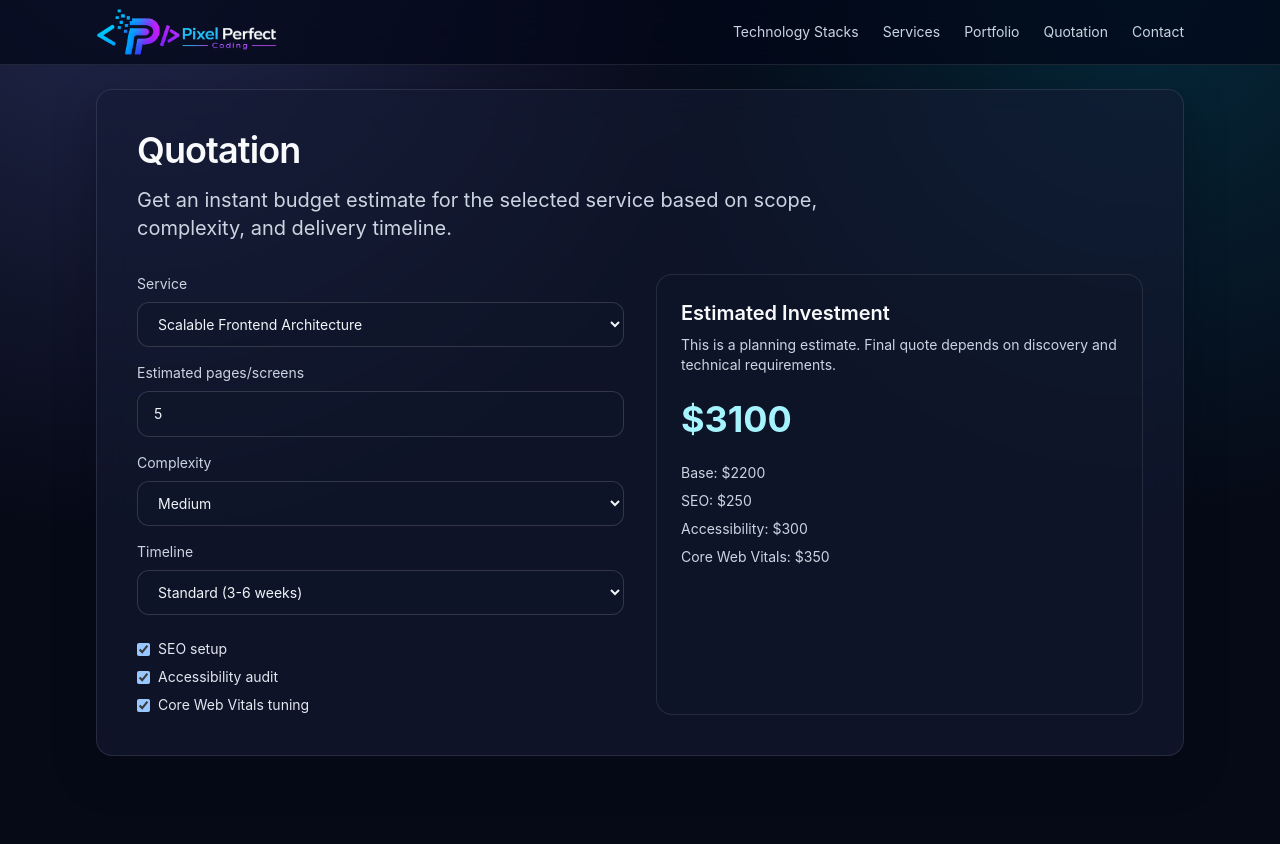
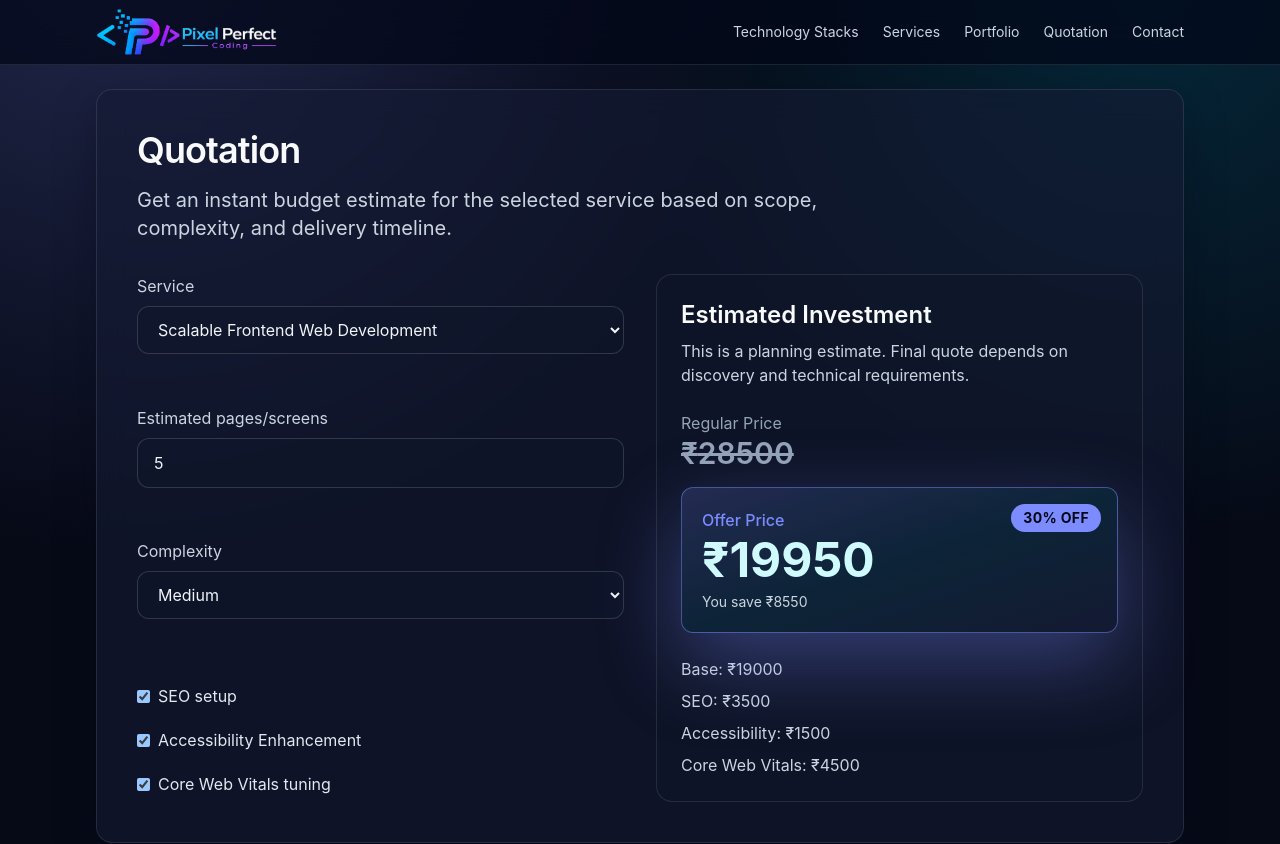
Before and after one commit to webcom2006-ux/Projects, a React (Vite) app in the folder pixelperfectcoding/: page /quotation in a window 1280 px wide. Shown: the top 844 px of the page. Built offline with nearby package versions, Linux system fonts and the light colour scheme.

Commit message:
quotation changes

```diff
--- a/pixelperfectcoding/src/components/QuotationSection.jsx
+++ b/pixelperfectcoding/src/components/QuotationSection.jsx
@@ -1,6 +1,16 @@
 import { useMemo, useState } from 'react'
 
 function QuotationSection({ services }) {
+  const enabledAddonServiceTitles = useMemo(
+    () => services.slice(0, 2).map((service) => service.title),
+    [services],
+  )
+
+  const disabledScopeServiceTitles = useMemo(
+    () => services.slice(-2).map((service) => service.title),
+    [services],
+  )
+
   const [formData, setFormData] = useState({
     service: services[0]?.title ?? '',
     pages: 5,
@@ -11,24 +21,34 @@ function QuotationSection({ services }) {
     includeCwv: true,
   })
 
+  const addonsDisabled = !enabledAddonServiceTitles.includes(formData.service)
+  const scopeFieldsDisabled = disabledScopeServiceTitles.includes(formData.service)
+
   const quote = useMemo(() => {
     const selected = services.find((item) => item.title === formData.service)
     const basePrice = selected?.basePrice ?? 0
 
-    const complexityMultiplier =
-      formData.complexity === 'high' ? 1.35 : formData.complexity === 'low' ? 0.9 : 1
+    const complexityMultiplier = scopeFieldsDisabled
+      ? 1
+      : formData.complexity === 'high'
+        ? 1.35
+        : formData.complexity === 'low'
+          ? 0.9
+          : 1
     const timelineMultiplier = formData.timeline === 'express' ? 1.25 : 1
-    const pageFactor = Math.max(1, Number(formData.pages) / 5)
+    const pageFactor = scopeFieldsDisabled ? 1 : Math.max(1, Number(formData.pages) / 5)
 
-    const seoAddon = formData.includeSeo ? 250 : 0
-    const accessibilityAddon = formData.includeAccessibility ? 300 : 0
-    const cwvAddon = formData.includeCwv ? 350 : 0
+    const seoAddon = !addonsDisabled && formData.includeSeo ? 3500 : 0
+    const accessibilityAddon = !addonsDisabled && formData.includeAccessibility ? 1500 : 0
+    const cwvAddon = !addonsDisabled && formData.includeCwv ? 4500 : 0
 
     const subtotal = basePrice * complexityMultiplier * timelineMultiplier * pageFactor
-    const total = Math.round(subtotal + seoAddon + accessibilityAddon + cwvAddon)
+    const regularPrice = Math.round(subtotal + seoAddon + accessibilityAddon + cwvAddon)
+    const offerPrice = Math.round(regularPrice * 0.7)
 
     return {
-      total,
+      regularPrice,
+      offerPrice,
       breakdown: {
         base: basePrice,
         seo: seoAddon,
@@ -36,14 +56,29 @@ function QuotationSection({ services }) {
         cwv: cwvAddon,
       },
     }
-  }, [formData, services])
+  }, [addonsDisabled, formData, scopeFieldsDisabled, services])
 
   function handleChange(event) {
     const { name, value, type, checked } = event.target
-    setFormData((prev) => ({
-      ...prev,
-      [name]: type === 'checkbox' ? checked : value,
-    }))
+    setFormData((prev) => {
+      const next = {
+        ...prev,
+        [name]: type === 'checkbox' ? checked : value,
+      }
+
+      if (name === 'service' && !enabledAddonServiceTitles.includes(value)) {
+        next.includeSeo = false
+        next.includeAccessibility = false
+        next.includeCwv = false
+      }
+
+      if (name === 'service' && disabledScopeServiceTitles.includes(value)) {
+        next.pages = 5
+        next.complexity = 'medium'
+      }
+
+      return next
+    })
   }
 
   return (
@@ -57,13 +92,13 @@ function QuotationSection({ services }) {
 
         <div className="mt-8 grid gap-8 lg:grid-cols-2">
           <form className="grid gap-4" aria-label="Quotation form">
-            <label className="text-sm">
+            <label className="text-base">
               <span className="mb-2 block text-slate-300">Service</span>
               <select
                 name="service"
                 value={formData.service}
                 onChange={handleChange}
-                className="w-full rounded-xl border border-white/15 bg-slate-900/50 px-4 py-3 text-slate-100 outline-none transition focus:border-accent"
+                className="w-full rounded-xl border border-white/15 bg-slate-900/50 px-4 py-3 text-base text-slate-100 outline-none transition focus:border-accent"
               >
                 {services.map((service) => (
                   <option key={service.title} value={service.title}>
@@ -73,7 +108,7 @@ function QuotationSection({ services }) {
               </select>
             </label>
 
-            <label className="text-sm">
+            <label className={`text-base ${scopeFieldsDisabled ? 'opacity-50' : ''}`}>
               <span className="mb-2 block text-slate-300">Estimated pages/screens</span>
               <input
                 type="number"
@@ -82,17 +117,19 @@ function QuotationSection({ services }) {
                 name="pages"
                 value={formData.pages}
                 onChange={handleChange}
-                className="w-full rounded-xl border border-white/15 bg-slate-900/50 px-4 py-3 text-slate-100 outline-none transition focus:border-accent"
+                disabled={scopeFieldsDisabled}
+                className="w-full rounded-xl border border-white/15 bg-slate-900/50 px-4 py-3 text-base text-slate-100 outline-none transition focus:border-accent disabled:cursor-not-allowed"
               />
             </label>
 
-            <label className="text-sm">
+            <label className={`text-base ${scopeFieldsDisabled ? 'opacity-50' : ''}`}>
               <span className="mb-2 block text-slate-300">Complexity</span>
               <select
                 name="complexity"
                 value={formData.complexity}
                 onChange={handleChange}
-                className="w-full rounded-xl border border-white/15 bg-slate-900/50 px-4 py-3 text-slate-100 outline-none transition focus:border-accent"
+                disabled={scopeFieldsDisabled}
+                className="w-full rounded-xl border border-white/15 bg-slate-900/50 px-4 py-3 text-base text-slate-100 outline-none transition focus:border-accent disabled:cursor-not-allowed"
               >
                 <option value="low">Low</option>
                 <option value="medium">Medium</option>
@@ -100,44 +137,47 @@ function QuotationSection({ services }) {
               </select>
             </label>
 
-            <label className="text-sm">
+            {/* <label className="text-base">
               <span className="mb-2 block text-slate-300">Timeline</span>
               <select
                 name="timeline"
                 value={formData.timeline}
                 onChange={handleChange}
-                className="w-full rounded-xl border border-white/15 bg-slate-900/50 px-4 py-3 text-slate-100 outline-none transition focus:border-accent"
+                className="w-full rounded-xl border border-white/15 bg-slate-900/50 px-4 py-3 text-base text-slate-100 outline-none transition focus:border-accent"
               >
                 <option value="standard">Standard (3-6 weeks)</option>
                 <option value="express">Express (1-3 weeks)</option>
               </select>
-            </label>
+            </label> */}
 
-            <div className="grid gap-2 pt-2 text-sm text-slate-200">
-              <label className="flex items-center gap-2">
+            <div className="grid gap-2 pt-2 text-base text-slate-200">
+              <label className={`flex items-center gap-2 ${addonsDisabled ? 'opacity-50' : ''}`}>
                 <input
                   type="checkbox"
                   name="includeSeo"
                   checked={formData.includeSeo}
                   onChange={handleChange}
+                  disabled={addonsDisabled}
                 />
                 SEO setup
               </label>
-              <label className="flex items-center gap-2">
+              <label className={`flex items-center gap-2 ${addonsDisabled ? 'opacity-50' : ''}`}>
                 <input
                   type="checkbox"
                   name="includeAccessibility"
                   checked={formData.includeAccessibility}
                   onChange={handleChange}
+                  disabled={addonsDisabled}
                 />
-                Accessibility audit
+                Accessibility Enhancement
               </label>
-              <label className="flex items-center gap-2">
+              <label className={`flex items-center gap-2 ${addonsDisabled ? 'opacity-50' : ''}`}>
                 <input
                   type="checkbox"
                   name="includeCwv"
                   checked={formData.includeCwv}
                   onChange={handleChange}
+                  disabled={addonsDisabled}
                 />
                 Core Web Vitals tuning
               </label>
@@ -145,18 +185,33 @@ function QuotationSection({ services }) {
           </form>
 
           <aside className="rounded-2xl border border-white/10 bg-slate-900/40 p-6">
-            <h3 className="text-xl font-semibold">Estimated Investment</h3>
-            <p className="mt-2 text-sm text-slate-300">
+            <h3 className="text-2xl font-semibold">Estimated Investment</h3>
+            <p className="mt-2 text-base text-slate-300">
               This is a planning estimate. Final quote depends on discovery and
               technical requirements.
             </p>
-            <p className="mt-6 text-4xl font-bold text-cyan-200">${quote.total}</p>
+            <div className="mt-6 space-y-4">
+              <div>
+                <p className="text-base text-slate-400">Regular Price</p>
+                <p className="text-3xl font-semibold text-slate-400 line-through">₹{quote.regularPrice}</p>
+              </div>
+              <div className="relative overflow-hidden rounded-xl border border-accent/50 bg-gradient-to-br from-accent/20 via-cyan-500/10 to-accent/5 p-5 shadow-glow">
+                <span className="absolute right-4 top-4 rounded-full bg-accent px-3 py-1 text-sm font-bold uppercase tracking-wide text-slate-950">
+                  30% off
+                </span>
+                <p className="text-base font-medium text-accent">Offer Price</p>
+                <p className="mt-1 text-5xl font-bold text-cyan-100">₹{quote.offerPrice}</p>
+                <p className="mt-2 text-sm text-slate-300">
+                  You save ₹{quote.regularPrice - quote.offerPrice}
+                </p>
+              </div>
+            </div>
 
-            <ul className="mt-6 grid gap-2 text-sm text-slate-300">
-              <li>Base: ${quote.breakdown.base}</li>
-              <li>SEO: ${quote.breakdown.seo}</li>
-              <li>Accessibility: ${quote.breakdown.accessibility}</li>
-              <li>Core Web Vitals: ${quote.breakdown.cwv}</li>
+            <ul className="mt-6 grid gap-2 text-base text-slate-300">
+              <li>Base: ₹{quote.breakdown.base}</li>
+              <li>SEO: ₹{quote.breakdown.seo}</li>
+              <li>Accessibility: ₹{quote.breakdown.accessibility}</li>
+              <li>Core Web Vitals: ₹{quote.breakdown.cwv}</li>
             </ul>
           </aside>
         </div>
--- a/pixelperfectcoding/src/data/portfolioData.js
+++ b/pixelperfectcoding/src/data/portfolioData.js
@@ -25,32 +25,32 @@ export const stacks = [
 
 export const services = [
   {
-    title: 'Scalable Frontend Architecture',
-    description: 'Build scalable, maintainable, and high-performance web applications using modern frontend technologies, optimized architecture, and user-focused development practices.',
-    basePrice: 2200,
+    title: 'Scalable Frontend Web Development',
+    description: 'Build scalable, maintainable, mobile-first fully responsive and high-performance web applications using modern frontend technologies, optimized architecture, and user-focused development practices.',
+    basePrice: 19000,
+  },
+  {
+    title: 'E-commerce Solutions',
+    description: 'Develop modern e-commerce websites that help businesses sell products online with secure transactions and user-friendly management.',
+    basePrice: 49000,
+  },
+  { title: 'Website UI/UX Design',
+    description: 'Transform ideas into user-friendly digital experiences with thoughtful planning and intuitive layouts. We design experiences that prioritize usability, accessibility, and business success.',
+    basePrice: 17000,
   },
   {
     title: 'Core Web Vitals Optimization',
     description: 'Optimize Core Web Vitals including LCP, CLS, and INP to improve website performance, search rankings, and overall user experience.',
-    basePrice: 1400,
+    basePrice: 9000,
   },
   {
-    title: 'Responsive Web Design',
-    description: 'Create mobile-first, fully responsive websites that deliver seamless experiences across all screen sizes and devices.',
-    basePrice: 1200,
-  },
-  {
-    title: 'Performance-Driven UI Engineering',
-    description: 'Optimize rendering, loading performance, and overall application efficiency for faster, smoother, and more scalable user experiences.',
-    basePrice: 1300,
+    title: 'Support & Consulting',
+    description: 'Receive professional technical consultation, website maintenance, and expert solutions to ensure long-term performance and stability.',
+    basePrice: 9000,
   },
   { title: 'Frontend Hiring & Evaluation Partner',
     description: 'Helping companies hire skilled frontend engineers through practical technical assessments, React/UI evaluations, and real-world architecture discussions beyond traditional coding tests.',
-    basePrice: 2000,
-  },
-  { title: 'Code Auditing & Performance Review',
-    description: 'Frontend code audits focused on performance, scalability, accessibility, and maintainability. Helping teams improve code quality and build faster, reliable web applications.',
-    basePrice: 2000,
+    basePrice: 19000,
   }
 ]
 
```
Also changed, not shown: 1 other file (tests, documents, lock files or other folders).
